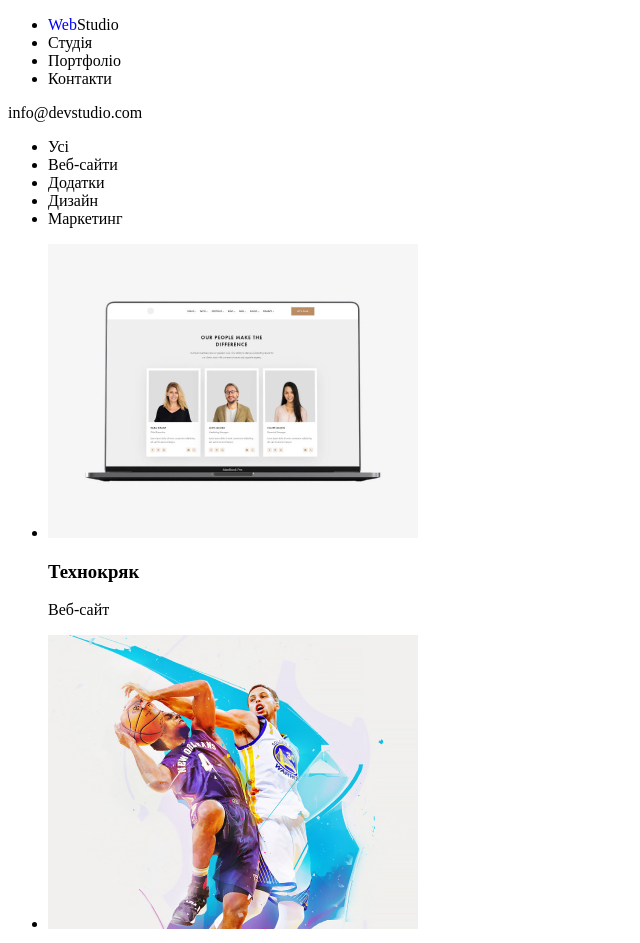
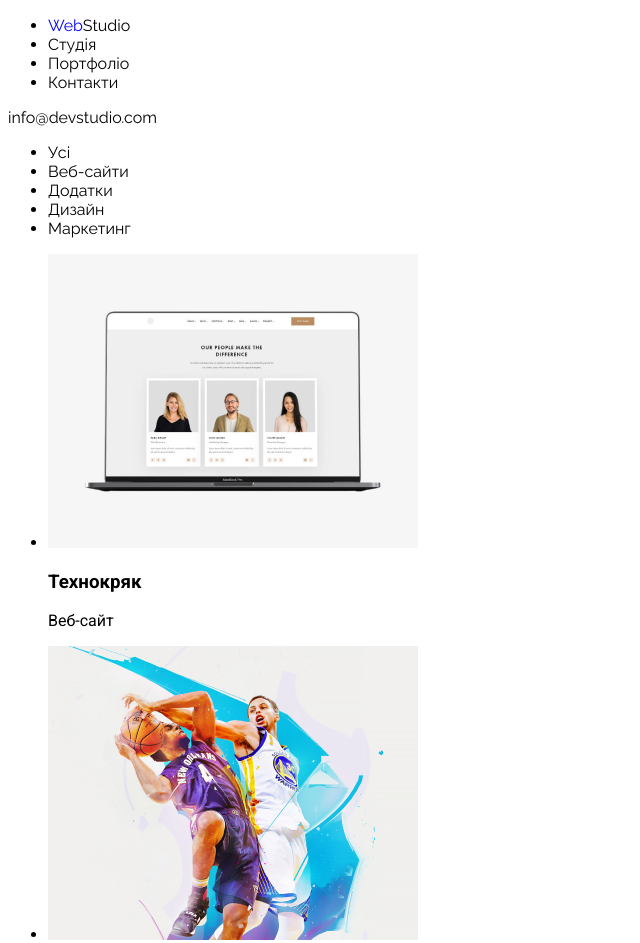
Before and after one commit to rakazabra/WebStudio3, a plain HTML site: page portfolio.html in a window 1280 px wide. Shown: the top 943 px of the page, without its empty margins (0-640 px from the left). Drawn offline with Linux system fonts and the light colour scheme.

Commit message:
add fonts

```diff
--- a/portfolio.html
+++ b/portfolio.html
@@ -5,6 +5,8 @@
     <meta name="viewport" content="width=device-width, initial-scale=1.0">
     <link rel="stylesheet" href="./styles/portfolio.css">
     <title>WebStudio</title>
+    <link href="https://fonts.googleapis.com/css2?family=Roboto:wght@400;700&family=Raleway:wght@400;700&display=swap" rel="stylesheet">
+
 </head>
 <body>
 
--- a/styles/portfolio.css
+++ b/styles/portfolio.css
@@ -33,3 +33,15 @@ span {
 .tel2 {
     color: rgb(255,255,255,60%);
 }
+
+nav {
+    font-family:'Raleway' ;
+}
+
+body {
+    font-family: 'Roboto';
+}
+
+footer {
+    font-family: 'Raleway';
+}
--- a/styles/styles.css
+++ b/styles/styles.css
@@ -81,3 +81,17 @@ h1 {
 address p {
     color: #FFFFFF,;
 }
+
+.roboto-thin {
+    font-family: "Roboto", sans-serif;
+    font-weight: 100;
+    font-style: normal;
+  }
+
+  body  {
+    font-family: 'Roboto';
+  }
+
+  footer {
+    font-family: 'Raleway';
+  }
```
Also changed, not shown: index.html (+2 -0 lines).
